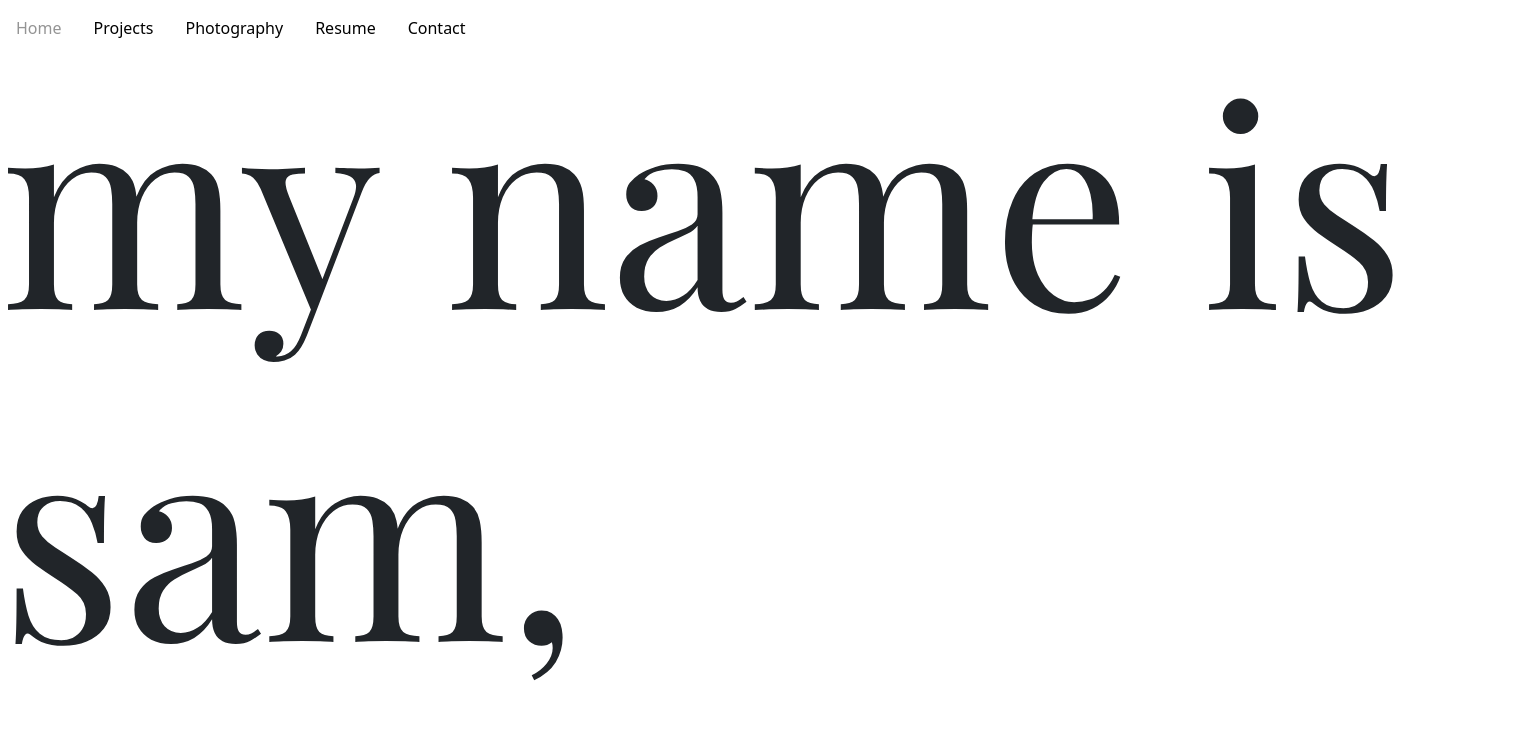
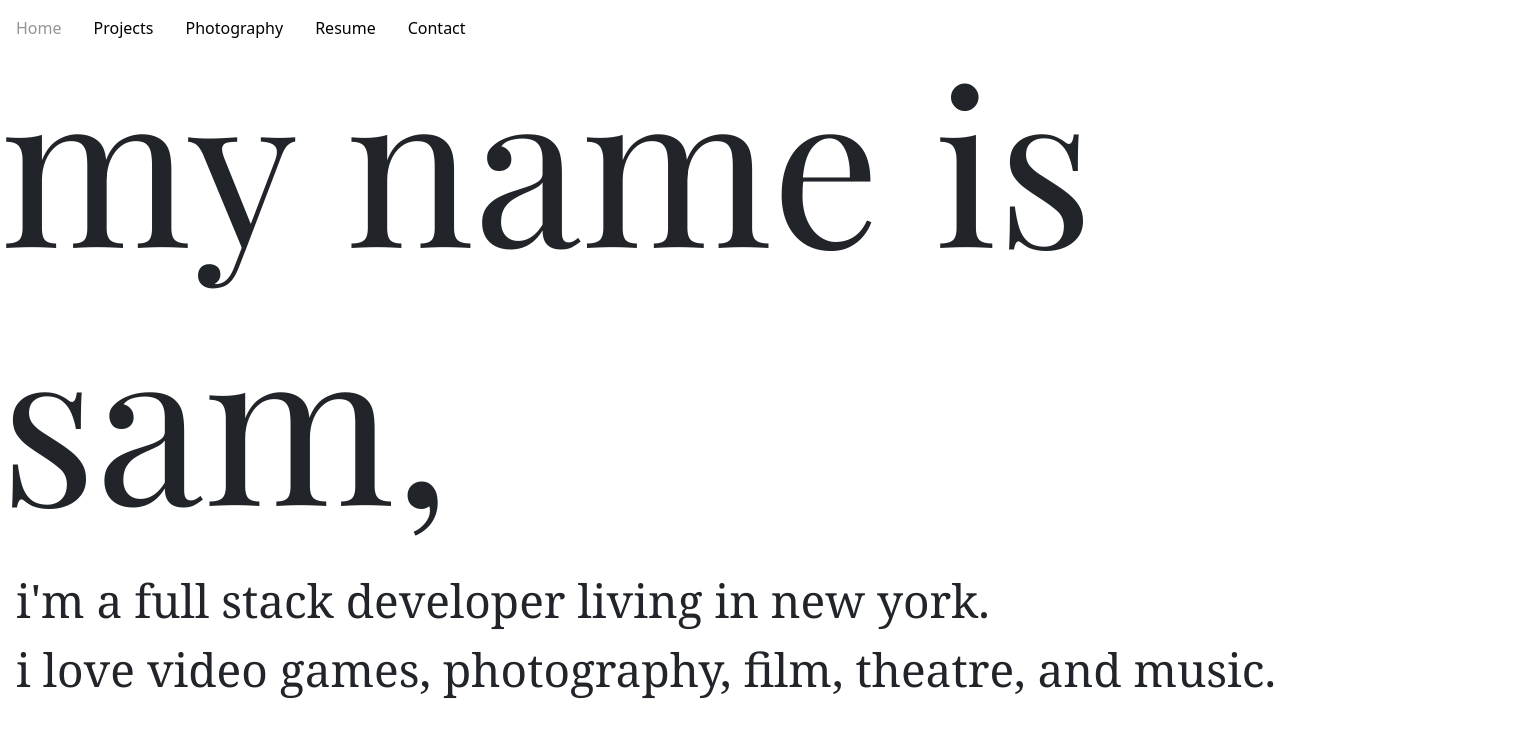
Before and after one commit to Smulchman/my-portfolio, a React (Create React App) app: page / in a window 1536 px wide. Shown: the top 734 px of the page. Built offline with nearby package versions, Linux system fonts and the light colour scheme.

Commit message:
fixed spacing on landing

```diff
--- a/src/styles/index.css
+++ b/src/styles/index.css
@@ -17,8 +17,15 @@
 .bio {
   font-family: 'Noto Serif', serif;
   font-weight: medium;
-  font-size: 4vw;
+  font-size: 3.5vw;
   margin-top: 20px
+}
+
+h1 {
+  font-size: 18vw;
+  font-family: 'Playfair Display', serif;
+  font-weight: normal;
+  margin-top: 40px
 }
 
 a {
@@ -32,8 +39,32 @@ a:hover {
   cursor:pointer;
 }
 
+@media only screen and (max-width: 461px) {
+  .nav-link {
+    font-size: 3.6vw !important;
+    padding: 1.0vw 3.0vw !important;
+  }
+}
+
+/* @media only screen and (max-width: 461px) {
+  .nav {
+
+  }
+} */
+
+
 @media only screen and (min-width: 1080px) {
   .card {
     border-radius: .5;
   }
 }
+
+@media only screen and (min-width: 1440px) {
+  h1 {
+    font-size: 14vw;
+  }
+
+  .bio {
+    font-size: 3vw;
+  }
+}
--- a/src/styles/projects.css
+++ b/src/styles/projects.css
@@ -1,10 +1,3 @@
-h1 {
-    font-size: 18vw;
-    font-family: 'Playfair Display', serif;
-    font-weight: normal;
-    margin-top: 40px
-}
-
 .intro {
     font-family: 'Noto Serif', serif;
     font-weight: medium;
```
